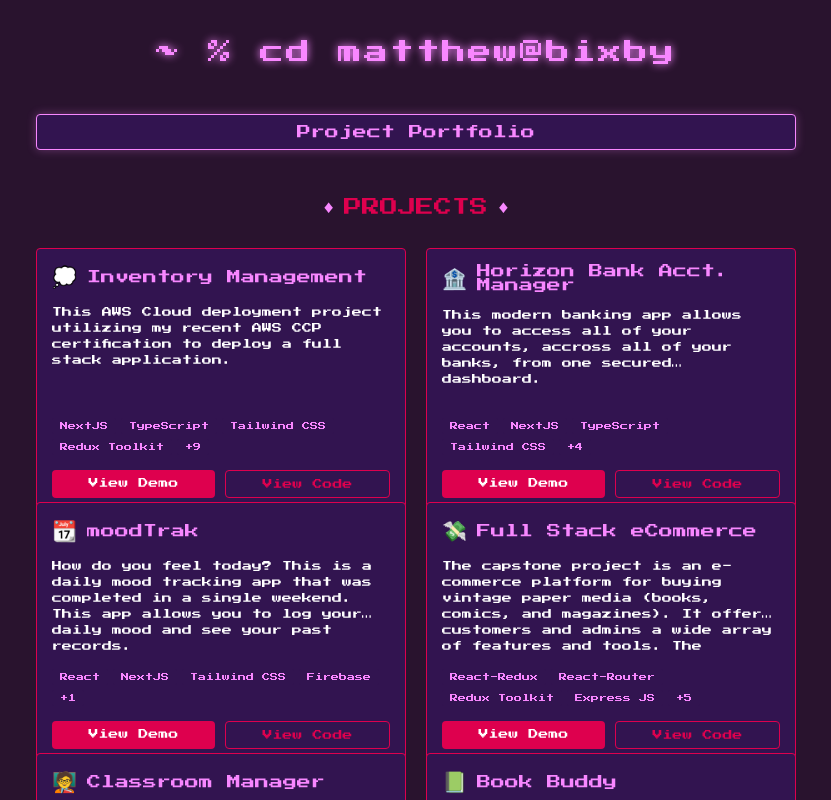
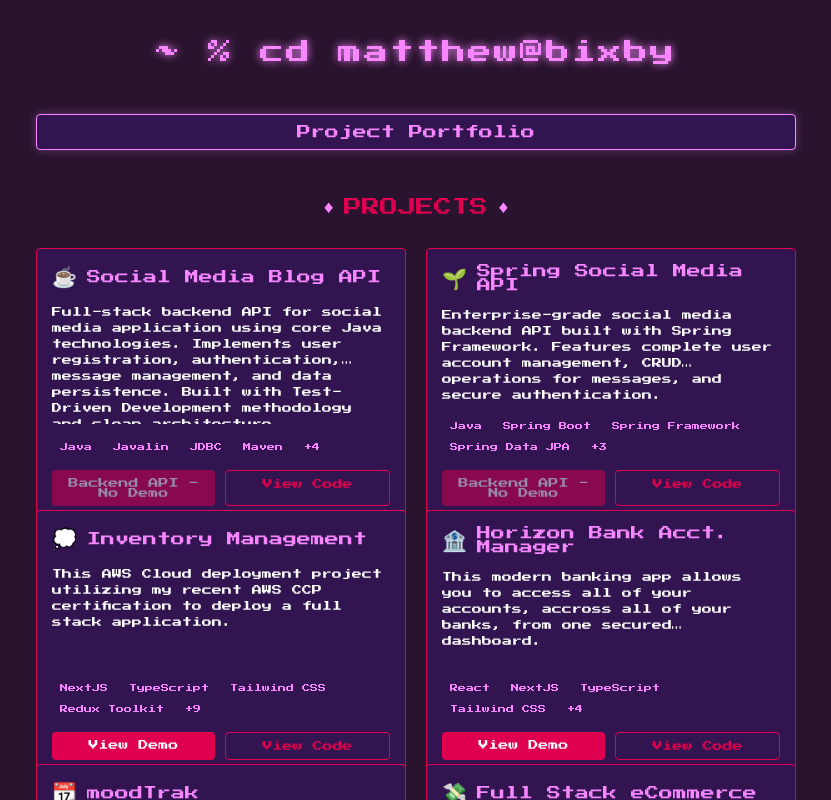
Before and after one commit to mattbixby123/bixbyPortfolio, a React (Vite) app: page /portfolio in a window 1280 px wide. Shown: the whole page, without its empty margins (224-1055 px from the left). Built offline with nearby package versions, Linux system fonts and the light colour scheme.

Commit message:
added Revature Java / Javalin / Spring / Springboot projects to portfolio list

```diff
--- a/src/client/components/RetroPortfolio.jsx
+++ b/src/client/components/RetroPortfolio.jsx
@@ -1,9 +1,8 @@
-import React, { useState } from 'react';
+import React from 'react'; // Remove useState since we're not using tabs
 import { Link } from 'react-router-dom';
 
 const RetroPortfolio = () => {
-  const [activeTab, setActiveTab] = useState('projects'); // 'projects' or 'about'
-  // Your projects from the original code
+  // Remove activeTab state since we only have projects now
   const projects = [
     {
       title: "Puppy Bowl",
@@ -17,7 +16,7 @@ const RetroPortfolio = () => {
       title: "Book Buddy",
       emoji: "📗",
       description: "This project is a web app for a fictitious library. This app allows you to browse a category of books that are fetched from an external API. As a registered user, you can checkout books and return them. You can also view your reserved books when accessing the account route.",
-      technologies: ["React", "React Router", "React Hooks", "Redux Toolkit", "RTK Query", "Authentication", "HTML5", "CSS", "JavaSript"],
+      technologies: ["React", "React Router", "React Hooks", "Redux Toolkit", "RTK Query", "Authentication", "HTML5", "CSS", "JavaScript"],
       link: "#",
       code: "https://github.com/mattbixby123/B30A-BookBuddy-Bixby"
     },
@@ -60,6 +59,22 @@ const RetroPortfolio = () => {
       technologies: ["NextJS", "TypeScript", "Tailwind CSS", "Redux Toolkit", "RTK Query", "Material UI Data Grid", "Node.js", "Prisma ORM", "AWS EC2", "AWS RDS", "AWS API Gateway", "AWS Amplify", "AWS S3"],
       link: "https://youtu.be/rKDfmq2-L0I",
       code: "https://github.com/mattbixby123/InventoryManagement"
+    },
+    {
+      title: "Spring Social Media API",
+      emoji: "🌱",
+      description: "Enterprise-grade social media backend API built with Spring Framework. Features complete user account management, CRUD operations for messages, and secure authentication. Demonstrates advanced Spring Boot, Spring Data JPA, and RESTful API design principles.",
+      technologies: ["Java", "Spring Boot", "Spring Framework", "Spring Data JPA", "Spring Web", "REST APIs", "Authentication"],
+      link: null,
+      code: "https://github.com/mattbixby123/spring-social-media-api"
+    },
+    {
+      title: "Social Media Blog API",
+      emoji: "☕",
+      description: "Full-stack backend API for social media application using core Java technologies. Implements user registration, authentication, message management, and data persistence. Built with Test-Driven Development methodology and clean architecture principles.",
+      technologies: ["Java", "Javalin", "JDBC", "Maven", "JUnit", "Mockito", "REST APIs", "TDD"],
+      link: null,
+      code: "https://github.com/mattbixby123/social-media-blog-api"
     }
   ];
 
@@ -77,9 +92,7 @@ const RetroPortfolio = () => {
         Project Portfolio
       </div>
 
-      {/* Projects Tab */}
-      {activeTab === 'projects' && (
-        <>
+      {/* Projects Section - Remove conditional rendering since we only have projects */}
       <div className="section-heading">
         <span className="diamond">♦</span> Projects <span className="diamond">♦</span>
       </div>
@@ -106,12 +119,15 @@ const RetroPortfolio = () => {
             </div>
 
             <div className="project-links">
-                  {project.link && project.link !== "#" ? (
+              {project.link && project.link !== "#" && project.link !== null ? (
                 <a href={project.link} target="_blank" rel="noopener noreferrer" className="project-button demo-btn">
                   View Demo
                 </a>
               ) : (
-                    <span className="project-button demo-btn disabled-btn">No Demo ATM</span>
+                <span className="project-button demo-btn disabled-btn">
+                  {project.technologies.some(tech => tech === 'Java' || tech.includes('Spring') || tech === 'Javalin') ?
+                    'Backend API - No Demo' : 'No Demo Available'}
+                </span>
               )}
 
               <a href={project.code} target="_blank" rel="noopener noreferrer" className="project-button code-btn">
@@ -121,56 +137,6 @@ const RetroPortfolio = () => {
           </div>
         ))}
       </div>
-        </>
-      )}
-
-      {/* About Me Tab */}
-      {activeTab === 'about' && (
-        <>
-          <div className="section-heading">
-            <span className="diamond">♦</span> About Me <span className="diamond">♦</span>
-          </div>
-
-          <div className="pixel-card">
-            <p>
-              Hello there 👋 ... I'm deeply passionate about full-stack software development and engineering.
-              I view it as the cornerstone of the future and continuously strive to enhance my skills in this field.
-              With an inherent love for learning, coupled with a natural aptitude for visualization and problem-solving,
-              I pride myself on being an exceptionally fast learner.
-            </p>
-
-            <div className="sub-heading">MY JOURNEY</div>
-            <p>
-              Recently, I completed the Web Development Program at Fullstack Academy, driven by my fervent belief in the
-              transformative power of web development. My studies encompass HTML5, CSS, JavaScript, Git and GitHub,
-              JavaScript APIs, React (including React Router and React Hooks), Redux, SQL, and Prisma ORM.
-            </p>
-
-            <div className="sub-heading">CONTINUOUS LEARNING</div>
-            <ul className="retro-list">
-              <li>➤ Completed J.P. Morgan Software Engineering Virtual Experience on Forage</li>
-              <li>➤ Self-taught TypeScript in two weeks to enhance Horizon Bank Management project</li>
-              <li>➤ Daily algorithm practice on leetcode to strengthen DSA/analytical knowledge</li>
-              <li>➤ AWS Certified Cloud Practitioner (CLP-CO2)</li>
-            </ul>
-
-            <div className="sub-heading">EDUCATION</div>
-            <ul className="retro-list">
-              <li>➤ Bachelor of Science in Chemistry from Ithaca College c/o 2017</li>
-              <li>➤ Web Development Certificate from Fullstack Academy, June 2024</li>
-            </ul>
-
-            <div className="sub-heading">INTERESTS</div>
-            <div className="interests-grid">
-              <span className="interest-item">☕ Coffee</span>
-              <span className="interest-item">📚 Reading sci-fi</span>
-              <span className="interest-item">🥾 Hiking</span>
-              <span className="interest-item">🌿 Plants</span>
-            </div>
-          </div>
-        </>
-      )}
-
 
       {/* Navigation */}
       <div className="section-heading">
```
Lines whose indentation alone changed are shown as unchanged.
